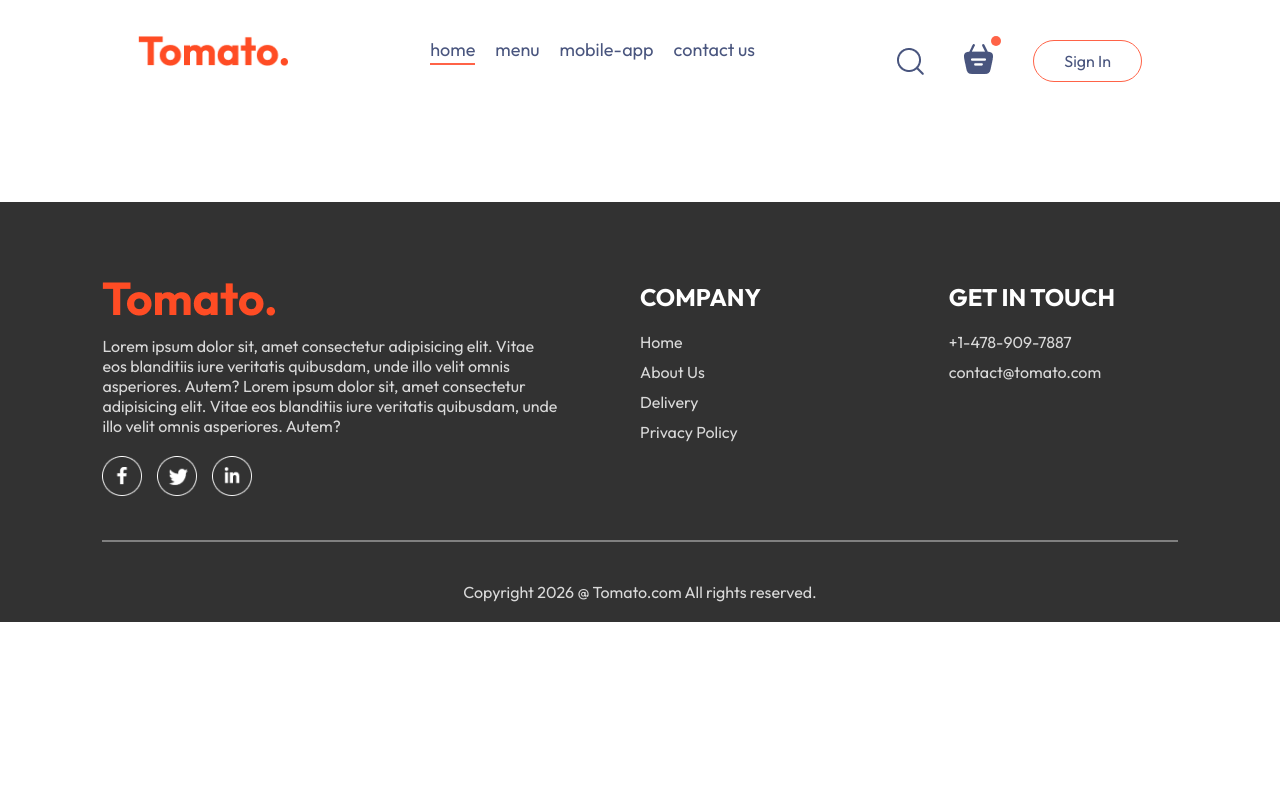
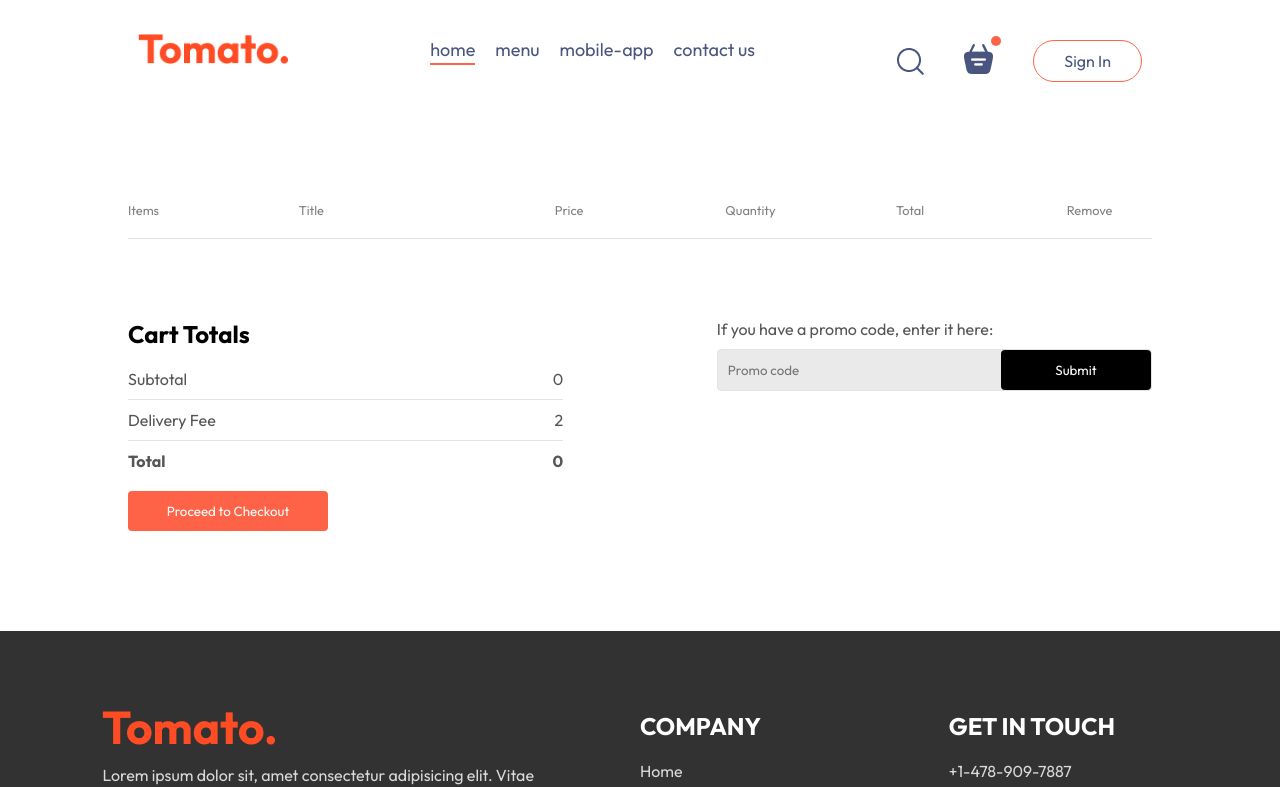
Before and after one commit to TeemaArab/food-delivery-app, a React (Vite) app in the folder frontend/: page /cart in a window 1280 px wide. Shown: the top 787 px of the page. Built offline with nearby package versions, Linux system fonts and the light colour scheme.

Commit message:
css for cart bottom section done

```diff
--- a/frontend/src/components/Navbar/Navbar.jsx
+++ b/frontend/src/components/Navbar/Navbar.jsx
@@ -9,7 +9,8 @@
   const [menu,setMenu]= useState('home');
   return (
     <div className='navbar'>
-      <img src={assets.logo} alt="Logo" className="logo" />
+      {/* I added link so that by clicking on the logo, the user can navigate to the home page */}
+      <Link to='/'><img src={assets.logo} alt="Logo" className="logo" /> </Link>
       <ul className="navbar-menu">
         <Link to='/' onClick={()=> setMenu('home')} className={menu=== 'home' ? 'active' : ''}>home</Link>
         <a  href="#explore-menu" onClick={()=> setMenu('menu')} className={menu=== 'menu' ? 'active' : ''}>menu</a>
@@ -21,7 +22,9 @@
       <div className="navbar-right">
          <img src={assets.search_icon} alt="" />
          <div className='navbar-search-icon'>
-            <img src={assets.basket_icon} alt="" />
+          {/* I wrapped the img tag insde link so that by a click on the basket icon, the user can navigate to the cart page */}
+          <Link to='/cart'><img src={assets.basket_icon} alt="" /></Link >
+
             <div className='dot'></div>
 
          </div>
--- a/frontend/src/pages/Cart/Cart.css
+++ b/frontend/src/pages/Cart/Cart.css
@@ -0,0 +1,105 @@
+.cart{
+    margin-top: 100px;
+}
+.cart-items-title{
+    display:grid;
+    grid-template-columns: 1fr 1.5fr 1fr 1fr 1fr 0.5fr;
+    align-items: center;
+    color: gray;
+    font-size: max(1vw, 12px);
+}
+
+.cart-items-item{
+    margin: 10px 0px;
+    color:black;
+}
+
+.cart-items-item img{
+    width: 50px;;
+
+}
+
+.cart hr{
+    height:1px;
+    background-color:#e2e2e2 ;
+    border:none;
+}
+.cart-items-item .cross{
+    cursor: pointer;
+}
+/* ---------------------------------------------------------------------- */
+/* CArt bottom section */
+.cart-bottom{
+    display:flex;
+    justify-content: space-between;
+    margin-top: 80px;
+    gap: max(12vw, 20px);
+}
+
+.cart-total{
+    flex:1;
+    display:flex;
+    flex-direction: column;
+    gap: 20px;
+
+}
+.cart-total-details{
+    display: flex;
+    justify-content: space-between;
+    color: #555;
+}
+.cart-total hr{
+    margin:10px 0px;
+}
+.cart-total button{
+    border:none;
+    color:white;
+    background-color:tomato;
+    width: max(15vw, 200px);
+    padding: 12px 0px;
+    border-radius: 4px;
+    cursor:pointer;
+    margin-top:20px;
+}
+
+.cart-promocode{
+    flex:1;
+}
+.cart-promocode p{
+    color:#555;
+
+}
+.cart-promocode-input{
+
+    border-radius: 4px;
+    border:1px solid #e2e2e2;
+    margin-top: 10px;
+    display:flex;
+    justify-content: space-between;
+    align-items: center;
+    background-color: #eaeaea;
+}
+.cart-promocode-input input{
+    border:none;
+    background: transparent;
+    outline:none;
+    padding-left: 10px;
+
+}
+.cart-promocode-input button{
+    border:none;
+    color:white;
+    background-color:black;
+    padding: 12px 5px;
+    border-radius: 4px;
+    cursor:pointer;
+    width: max(10vw,150px)
+}
+@media(max-width:750px){
+    .cart-bottom{
+        flex-direction: column-reverse;
+    }
+    .cart-promocode{
+        justify-content:start;
+    }
+}
--- a/frontend/src/pages/Cart/Cart.jsx
+++ b/frontend/src/pages/Cart/Cart.jsx
@@ -1,12 +1,82 @@
-import React from 'react'
-import './Cart.css'
+import React, { useContext } from "react";
+import "./Cart.css";
+import { StoreContext } from "../../context/StoreContext";
 
 const Cart = () => {
+  const { cartItems, food_list, removeFromCart } = useContext(StoreContext);
   return (
-    <div>
+    <div className="cart">
+      <div className="cart-items">
+        <div className="cart-items-title">
+          <p>Items</p>
+          <p>Title</p>
+          <p>Price</p>
+          <p>Quantity</p>
+          <p>Total</p>
+          <p>Remove</p>
+        </div>
+        <br />
+        <hr />
+        {food_list.map((item, index) => {
+          if (cartItems[item._id] > 0) {
+            return (
+              <div>
+                <div className="cart-items-title cart-items-item">
+                  <img src={item.image} alt="" />
+                  <p>{item.name}</p>
+                  <p>${item.price.toFixed(2)}</p>
+                  <p>{cartItems[item._id]}</p>
+                  <p>${(item.price * cartItems[item._id]).toFixed(2)}</p>
+                  <p
+                    onClick={() => {
+                      removeFromCart(item._id);
+                    }}
+                    className="cross"
+                  >
+                    X
+                  </p>
+                </div>
+                <hr />
+              </div>
+            );
+          }
+        })}
+      </div>
+      {/* code related to delivery costs on the left side */}
+      <div className="cart-bottom">
+        <div className="cart-total">
+          <h2>Cart Totals</h2>
+          <div>
+            <div className="cart-total-details">
+              <p>Subtotal</p>
+              <p>{0}</p>
+            </div>
+            <hr />
+            <div className="cart-total-details">
+              <p>Delivery Fee</p>
+              <p>{2}</p>
+            </div>
+            <hr />
+            <div className="cart-total-details">
+              <b>Total</b>
+              <b>{0}</b>
+            </div>
+            <button>Proceed to Checkout</button>
+          </div>
+        </div>
+        {/* the promo code section */}
+        <div className="cart-promocode">
+          <div>
+            <p>If you have a promo code, enter it here:</p>
+            <div className="cart-promocode-input">
+              <input type="text" placeholder="Promo code" />
+              <button>Submit</button>
+            </div>
+          </div>
+        </div>
+      </div>
+    </div>
+  );
+};
 
-    </div>
-  )
-}
-
-export default Cart
+export default Cart;
```
